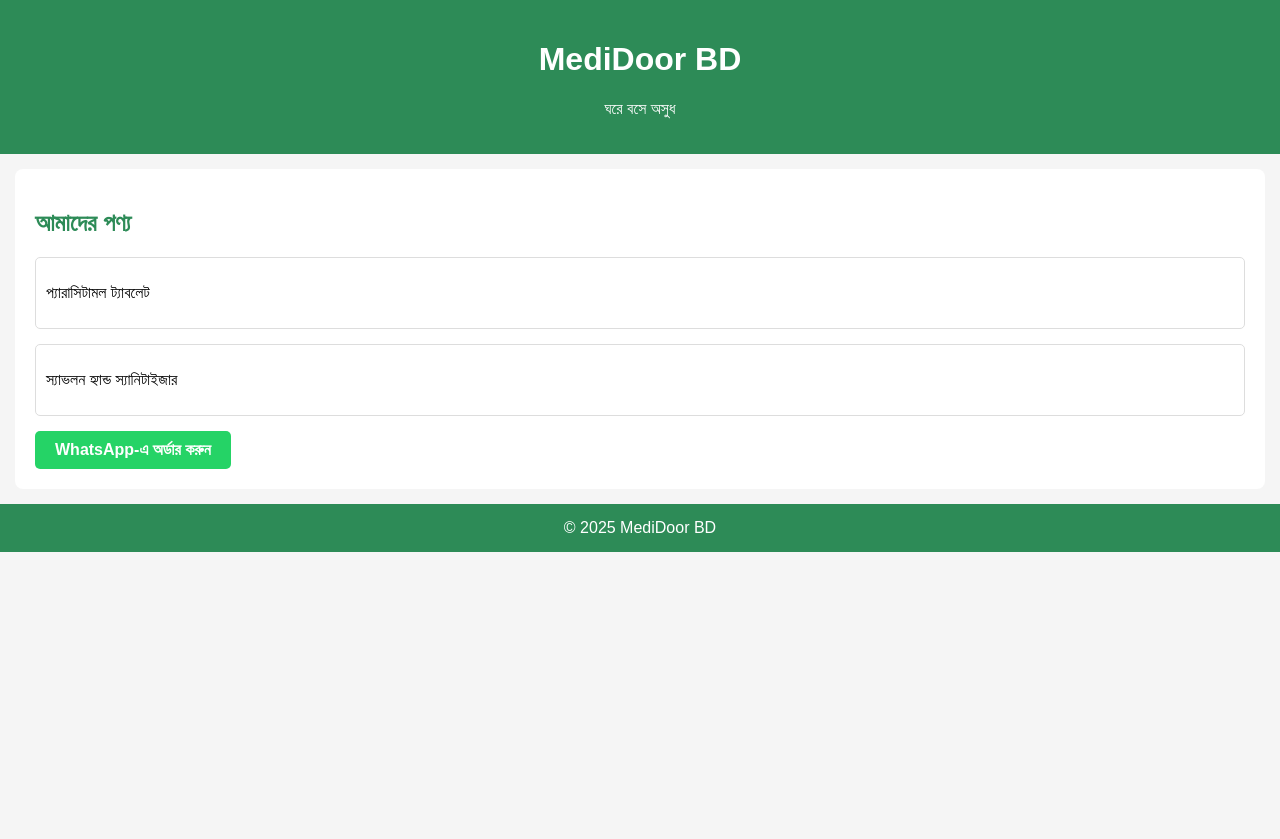
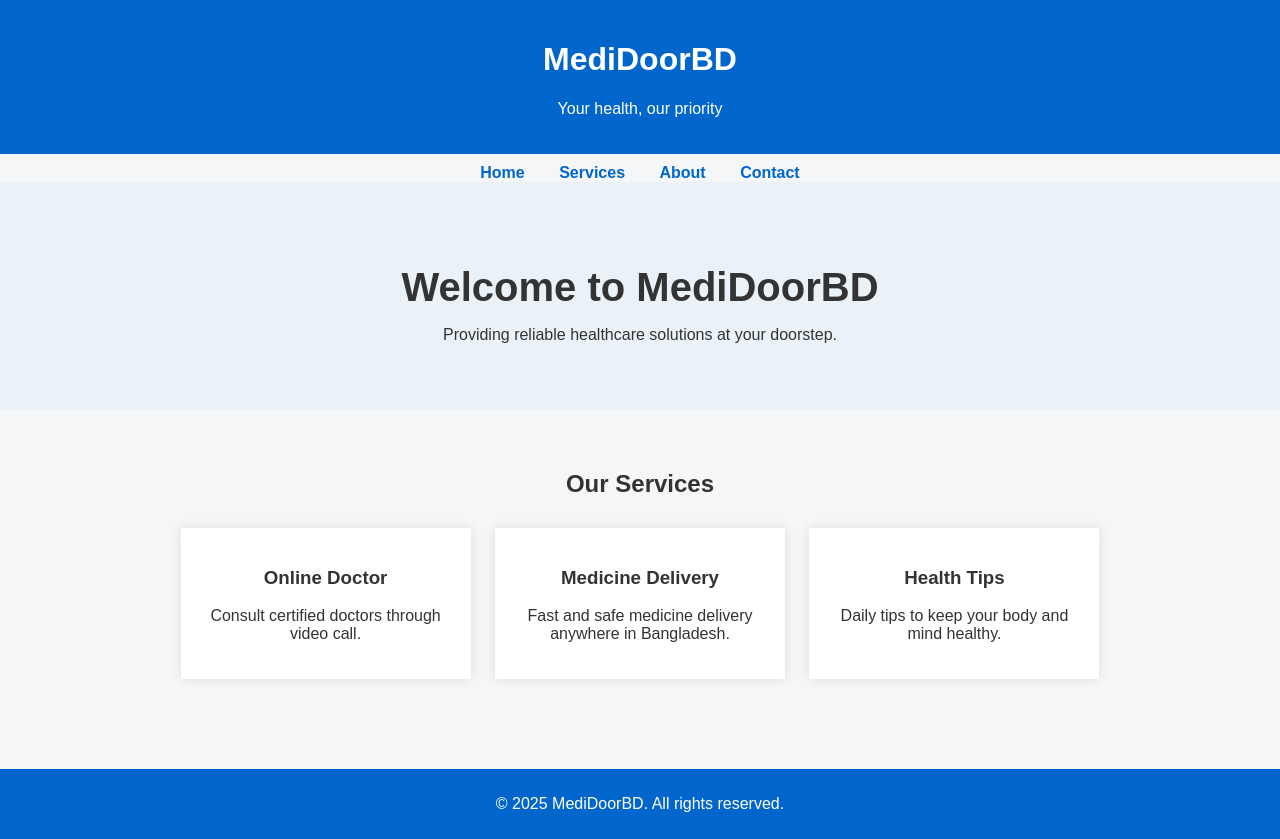
Before and after one commit to mohsin-pt/medidoorbd, a plain HTML site: page index.html in a window 1280 px wide. Before the commit the page ends 800 px from the top, so only its background shows below. Drawn offline with Linux system fonts and the light colour scheme.

Commit message:
Add files via upload

```diff
--- a/index.html
+++ b/index.html
@@ -1,72 +1,97 @@
 
 <!DOCTYPE html>
-<html lang="bn">
+<html lang="en">
 <head>
     <meta charset="UTF-8">
-    <meta name="viewport" content="width=device-width, initial-scale=1.0">
-    <title>MediDoor BD - ঘরে বসে অসুধ</title>
+    <title>MediDoorBD - Welcome</title>
     <style>
         body {
+            margin: 0;
             font-family: Arial, sans-serif;
-            background-color: #f5f5f5;
-            margin: 0;
-            padding: 0;
+            background-color: #f4f6f8;
+            color: #333;
         }
         header {
-            background-color: #2d8b57;
+            background-color: #0066cc;
+            color: white;
+            padding: 20px 0;
+            text-align: center;
+        }
+        nav {
+            text-align: center;
+            margin-top: 10px;
+        }
+        nav a {
+            margin: 0 15px;
+            text-decoration: none;
+            color: #0066cc;
+            font-weight: bold;
+        }
+        .hero {
+            text-align: center;
+            padding: 50px 20px;
+            background-color: #eaf2f8;
+        }
+        .hero h1 {
+            margin-bottom: 10px;
+            font-size: 2.5em;
+        }
+        .services {
+            padding: 40px 20px;
+            text-align: center;
+        }
+        .services h2 {
+            margin-bottom: 20px;
+        }
+        .service-box {
+            background: white;
+            display: inline-block;
+            margin: 10px;
+            padding: 20px;
+            width: 250px;
+            box-shadow: 0 0 10px rgba(0,0,0,0.1);
+        }
+        footer {
+            background-color: #0066cc;
             color: white;
             text-align: center;
-            padding: 20px 10px;
-        }
-        section {
-            padding: 20px;
-            background-color: white;
-            margin: 15px;
-            border-radius: 8px;
-        }
-        h2 {
-            color: #2d8b57;
-        }
-        .product {
-            margin-bottom: 15px;
-            padding: 10px;
-            border: 1px solid #ddd;
-            border-radius: 5px;
-        }
-        footer {
-            text-align: center;
-            padding: 15px;
-            background-color: #2d8b57;
-            color: white;
-        }
-        .whatsapp-btn {
-            display: inline-block;
-            padding: 10px 20px;
-            background-color: #25D366;
-            color: white;
-            text-decoration: none;
-            border-radius: 5px;
-            font-weight: bold;
+            padding: 10px 0;
+            margin-top: 40px;
         }
     </style>
 </head>
 <body>
     <header>
-        <h1>MediDoor BD</h1>
-        <p>ঘরে বসে অসুধ</p>
+        <h1>MediDoorBD</h1>
+        <p>Your health, our priority</p>
     </header>
-    <section>
-        <h2>আমাদের পণ্য</h2>
-        <div class="product">
-            <p>প্যারাসিটামল ট্যাবলেট</p>
+    <nav>
+        <a href="#">Home</a>
+        <a href="#">Services</a>
+        <a href="#">About</a>
+        <a href="#">Contact</a>
+    </nav>
+    <section class="hero">
+        <h1>Welcome to MediDoorBD</h1>
+        <p>Providing reliable healthcare solutions at your doorstep.</p>
+    </section>
+    <section class="services">
+        <h2>Our Services</h2>
+        <div class="service-box">
+            <h3>Online Doctor</h3>
+            <p>Consult certified doctors through video call.</p>
         </div>
-        <div class="product">
-            <p>স্যাভলন হ্যান্ড স্যানিটাইজার</p>
+        <div class="service-box">
+            <h3>Medicine Delivery</h3>
+            <p>Fast and safe medicine delivery anywhere in Bangladesh.</p>
         </div>
-        <a class="whatsapp-btn" href="https://wa.me/8801XXXXXXXXX">WhatsApp-এ অর্ডার করুন</a>
+        <div class="service-box">
+            <h3>Health Tips</h3>
+            <p>Daily tips to keep your body and mind healthy.</p>
+        </div>
     </section>
     <footer>
-        &copy; 2025 MediDoor BD
+        <p>&copy; 2025 MediDoorBD. All rights reserved.</p>
     </footer>
 </body>
 </html>
```
